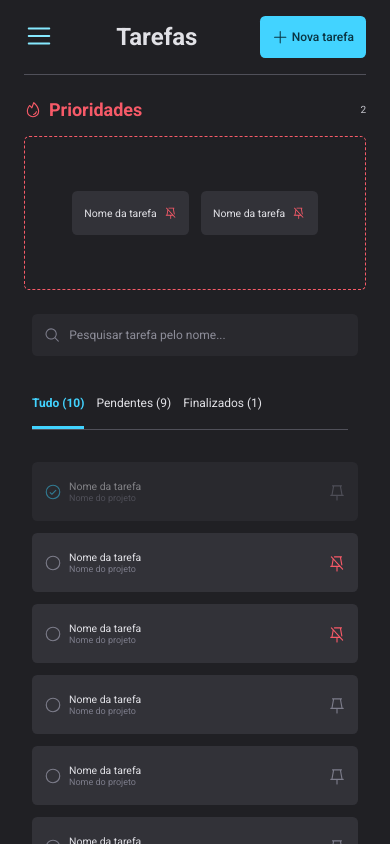
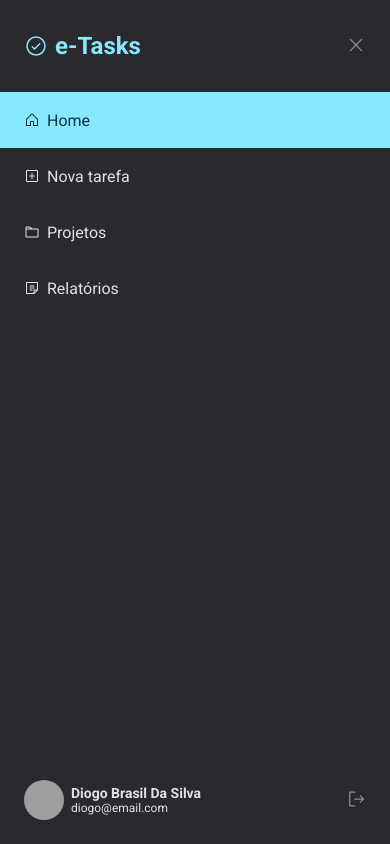
Before and after one commit to diogobrasil/e-tasks, a React (Vite) app: page / in a window 390 px wide. Built offline with nearby package versions, Linux system fonts and the light colour scheme; grey boxes are pictures that could not be loaded.

Commit message:
Responsividade com Styled Components: criando botão para fechar menu

```diff
--- a/src/components/SideMenu/index.jsx
+++ b/src/components/SideMenu/index.jsx
@@ -1,4 +1,4 @@
-import { CheckCircle, House, Folder, PlusSquare, Note, SignOut } from "@phosphor-icons/react";
+import { CheckCircle, House, Folder, PlusSquare, Note, SignOut, X } from "@phosphor-icons/react";
 
 import { Container, Footer, Nav, Title, Header, Button } from "./styles";
 
@@ -7,6 +7,10 @@ export function SideMenu() {
     <Container>
       <Header>
         <Title><CheckCircle /> e-Tasks</Title>
+
+        <Button>
+          <X/>
+        </Button>
       </Header>
 
       <Nav>
--- a/src/components/SideMenu/styles.js
+++ b/src/components/SideMenu/styles.js
@@ -12,7 +12,8 @@ export const Container = styled.aside`
 
   @media (max-width:${DEVICE_BREAKPOINTS.MD}) {
     grid-area: none;
-    display: none;
+    position: absolute;
+    z-index: 1;
   }
 `;
 
```
